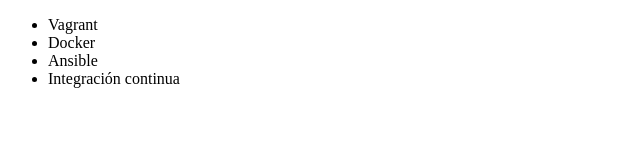
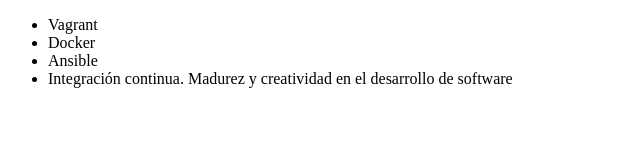
Before and after one commit to patsuflo/alura-git, a plain HTML site: page INDEX.HTML in a window 1280 px wide. Shown: the whole page, without its empty margins (0-640 px from the left). Drawn offline with Linux system fonts and the light colour scheme.

Commit message:
renombrando curso de integracion continua

```diff
--- a/INDEX.HTML
+++ b/INDEX.HTML
@@ -9,7 +9,8 @@
          <li> Vagrant </li>
          <li> Docker </li>
          <li> Ansible </li>
-         <li> Integración continua </li>
+         <li> Integración continua. Madurez y creatividad en el desarrollo de software </li>
+
      </ul>
 </body>
 </html>
```
